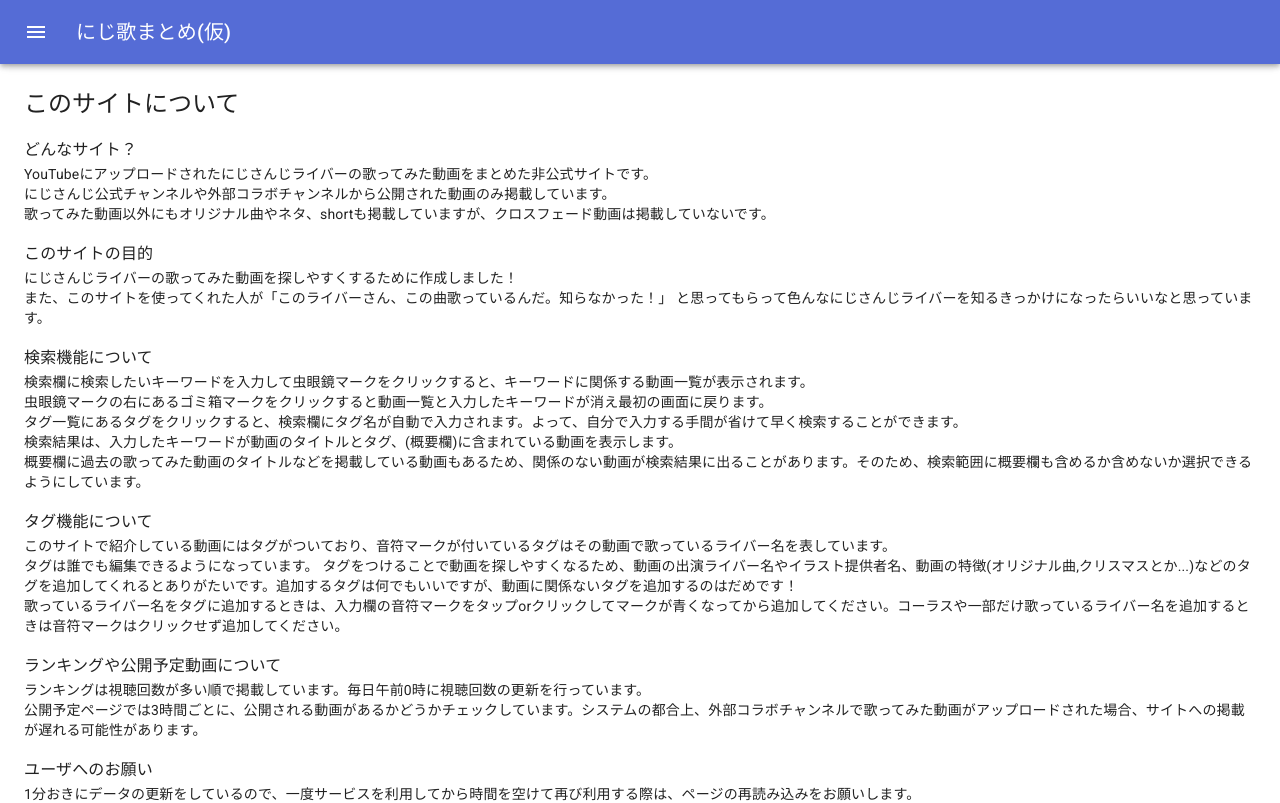
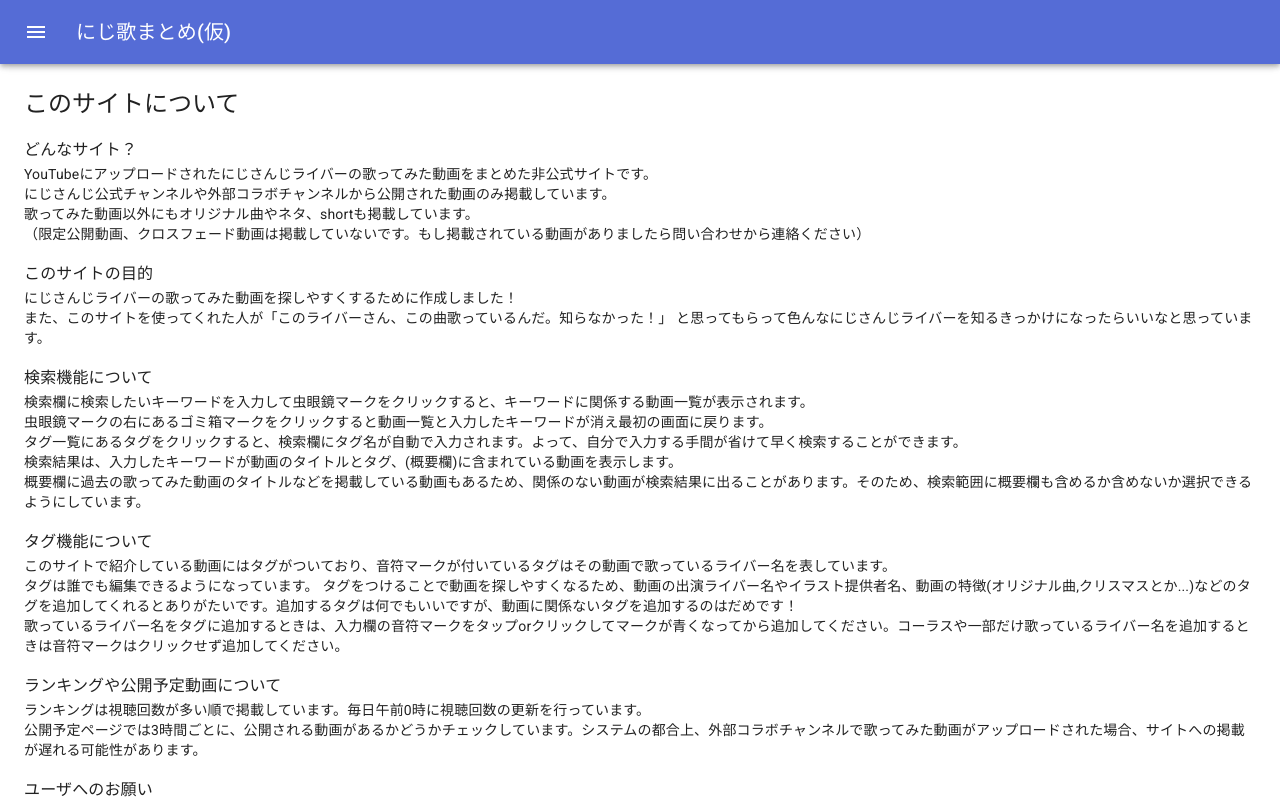
Before and after one commit to aopontann/nijisanji-songs-client, a Next.js app: page /about in a window 1280 px wide. Shown: the top 803 px of the page. Built offline with nearby package versions, Linux system fonts and the light colour scheme.

Commit message:
update: import & Layout インポートの仕方で開発環境が重くなってしまう現象を修正 _appでレイアウトを使うように変更

```diff
--- a/components/saveTag.js
+++ b/components/saveTag.js
@@ -1,4 +1,4 @@
-import React, { useContext } from "react";
+import React from "react";
 import useSWR from "swr";
 import { useRecoilState } from "recoil";
 import DoneIcon from '@material-ui/icons/Done';
--- a/components/videoList.js
+++ b/components/videoList.js
@@ -2,7 +2,7 @@ import React from "react";
 import { VideoCard } from "./video";
 import { useRecoilValue } from "recoil";
 import { videoListState } from "../src/atoms";
-import { Box } from "@material-ui/core";
+import Box from "@material-ui/core/Box";
 
 export default function VideoList() {
   const videoList = useRecoilValue(videoListState);
--- a/pages/_app.js
+++ b/pages/_app.js
@@ -1,6 +1,7 @@
 import React from 'react';
 import PropTypes from 'prop-types';
 import Head from 'next/head';
+import Layout from "../components/Layout"
 import { ThemeProvider } from '@material-ui/core/styles';
 import CssBaseline from '@material-ui/core/CssBaseline';
 import theme from '../src/theme';
@@ -26,7 +27,9 @@ export default function MyApp(props) {
         <ThemeProvider theme={theme}>
           {/* CssBaseline kickstart an elegant, consistent, and simple baseline to build upon. */}
             <CssBaseline />
-            <Component {...pageProps} />
+            <Layout>
+              <Component {...pageProps} />
+            </Layout>
         </ThemeProvider>
     </React.Fragment>
   );
--- a/pages/about.js
+++ b/pages/about.js
@@ -1,10 +1,9 @@
-import Layout from "../components/Layout";
-import { Box } from "@material-ui/core";
-import { Typography, Link } from "@material-ui/core";
+import Typography from "@material-ui/core/Typography";
+import Link from "@material-ui/core/Link";
 
 export default function About() {
   return (
-    <Layout>
+    <div>
       <Typography variant="h5" paragraph>
         このサイトについて
       </Typography>
@@ -14,7 +13,8 @@ export default function About() {
         <br />
         にじさんじ公式チャンネルや外部コラボチャンネルから公開された動画のみ掲載しています。
         <br />
-        歌ってみた動画以外にもオリジナル曲やネタ、shortも掲載していますが、クロスフェード動画は掲載していないです。
+        歌ってみた動画以外にもオリジナル曲やネタ、shortも掲載しています。<br />
+        （限定公開動画、クロスフェード動画は掲載していないです。もし掲載されている動画がありましたら問い合わせから連絡ください）
       </Typography>
       <Typography variant="subtitle1">このサイトの目的</Typography>
       <Typography variant="body" paragraph>
@@ -71,6 +71,6 @@ export default function About() {
           GitHub
         </Link>
       </Typography>
-    </Layout>
+    </div>
   );
 }
```
Also changed, not shown: components/editTagDialog.js (+9 -5 lines), components/tagList.js (+5 -4 lines), pages/contact.js (+3 -22 lines), pages/ranking.js (+7 -6 lines).
